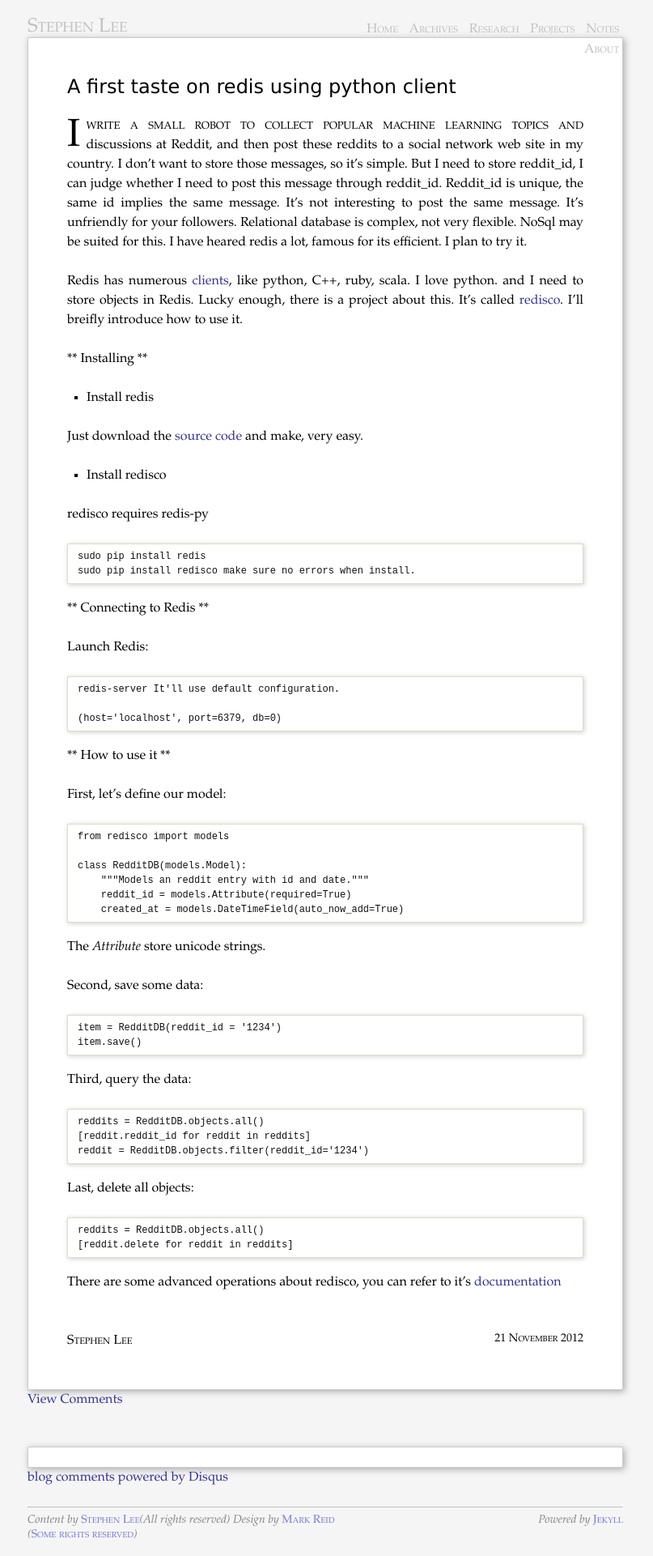
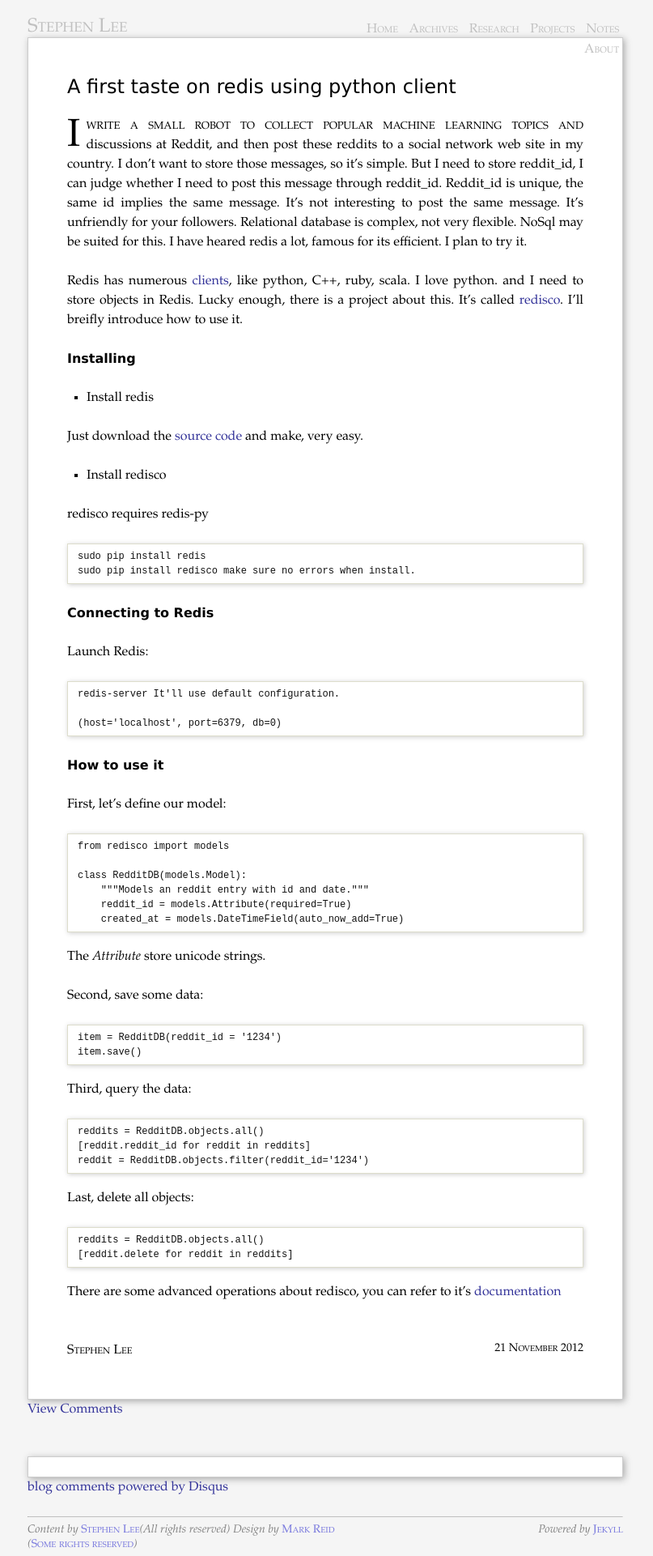
Before and after one commit to stephenLee/stephenlee.github.com, a Jekyll site: the page built from _posts/2012-11-21-a-first-taste-on-redis.md, in a window 1280 px wide. Shown: the whole page at 81% size, without its empty margins (238-1045 px from the left). Built offline with Jekyll 4.4.1, drawn with Linux system fonts in a browser that asks for light colours; comment, search, counter and statistics services are not loaded.

```diff
--- a/_posts/2012-11-21-a-first-taste-on-redis.md
+++ b/_posts/2012-11-21-a-first-taste-on-redis.md
@@ -4,13 +4,14 @@ layout: post
 title: A first taste on redis using python client
 
 excerpt: python with redis
+
 ---
 
 I write a small robot to collect popular machine learning topics and discussions at Reddit, and then post these reddits to a social network web site in my country. I don't want to store those messages, so it's simple. But I need to store reddit_id, I can judge whether I need to post this message through reddit_id. Reddit_id is unique, the same id implies the same message. It's not interesting to post the same message. It's unfriendly  for your followers. Relational database is complex, not very flexible. NoSql may be suited for this. I have heared redis a lot, famous for its efficient. I plan to try it.
 
 Redis has numerous [clients](http://redis.io/clients), like python, C++, ruby, scala. I love python. and I need to store objects in Redis. Lucky enough, there is a project about this. It's called [redisco](https://github.com/kiddouk/redisco). I'll breifly introduce how to use it.
 
-** Installing **
+## Installing ##
 
 * Install redis
 
@@ -24,7 +25,7 @@ redisco requires redis-py
     sudo pip install redisco
 make sure no errors when install.
 
-** Connecting to Redis **
+## Connecting to Redis ##
 
 Launch Redis:
 
@@ -33,7 +34,7 @@ It'll use default configuration.
 
     (host='localhost', port=6379, db=0)
 
-** How to use it **
+## How to use it ##
 
 First, let's define our model:
 
```
